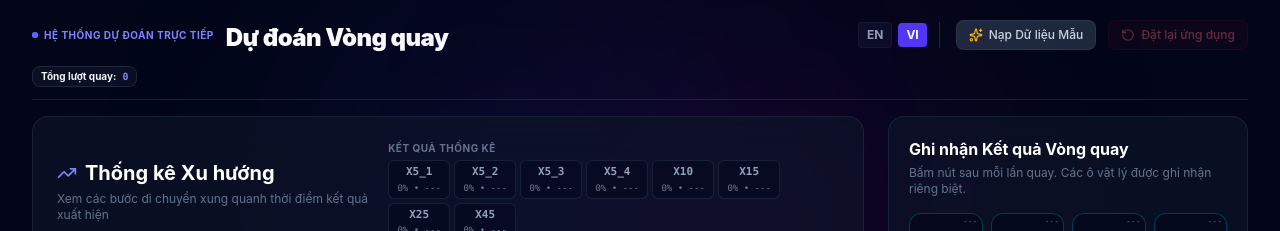
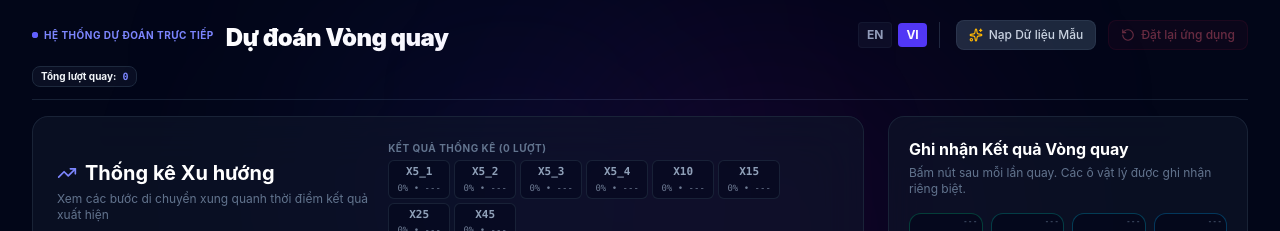
Before and after one commit to patdev495/hiya-app, a React (Vite) app: page / in a window 1280 px wide. Shown: the top 231 px of the page. Built offline with nearby package versions, Linux system fonts and the light colour scheme.

Commit message:
feat: add total spins count to target outcome selector label

```diff
--- a/src/App.tsx
+++ b/src/App.tsx
@@ -508,7 +508,7 @@ export default function App() {
               {/* Target Outcome Selector */}
               <div className="space-y-1">
                 <label className="text-[10px] font-bold text-slate-500 uppercase tracking-wider block">
-                  {t('statsSelectedOutcomeLabel')}
+                  {t('statsSelectedOutcomeLabel')} ({history.length} {language === 'vi' ? 'lượt' : 'spins'})
                 </label>
                 <div className="flex flex-wrap gap-1">
                   {ALL_OUTCOMES.map((o) => {
```
